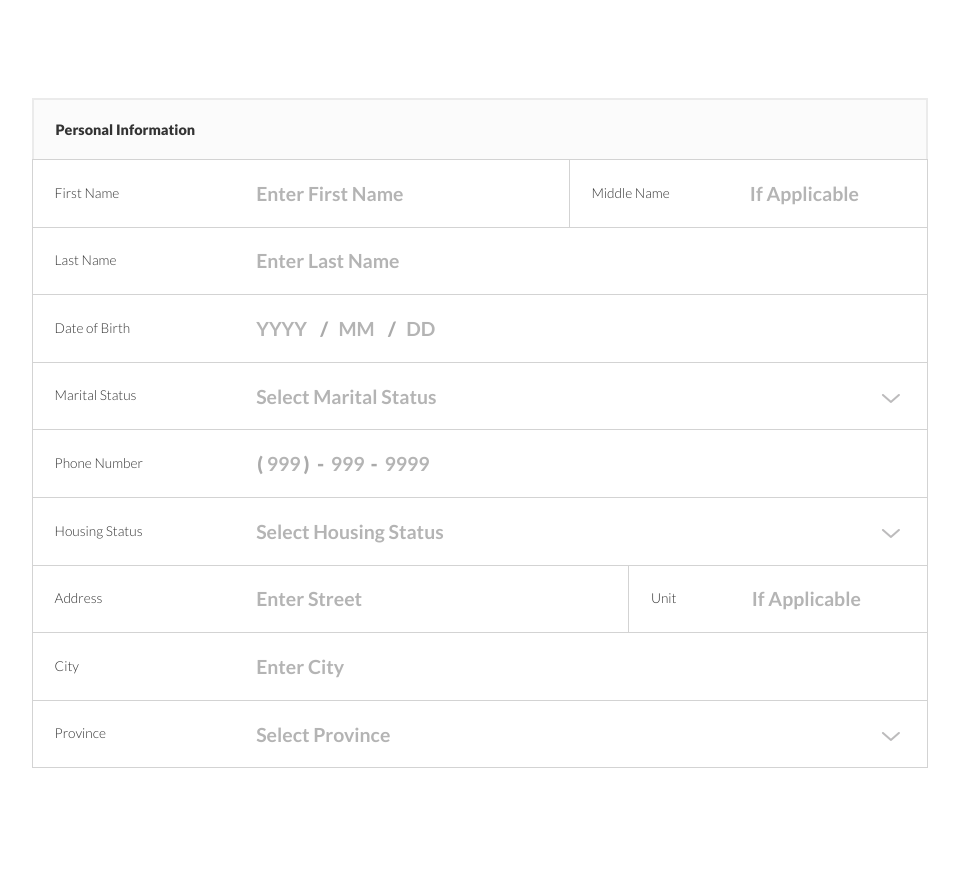
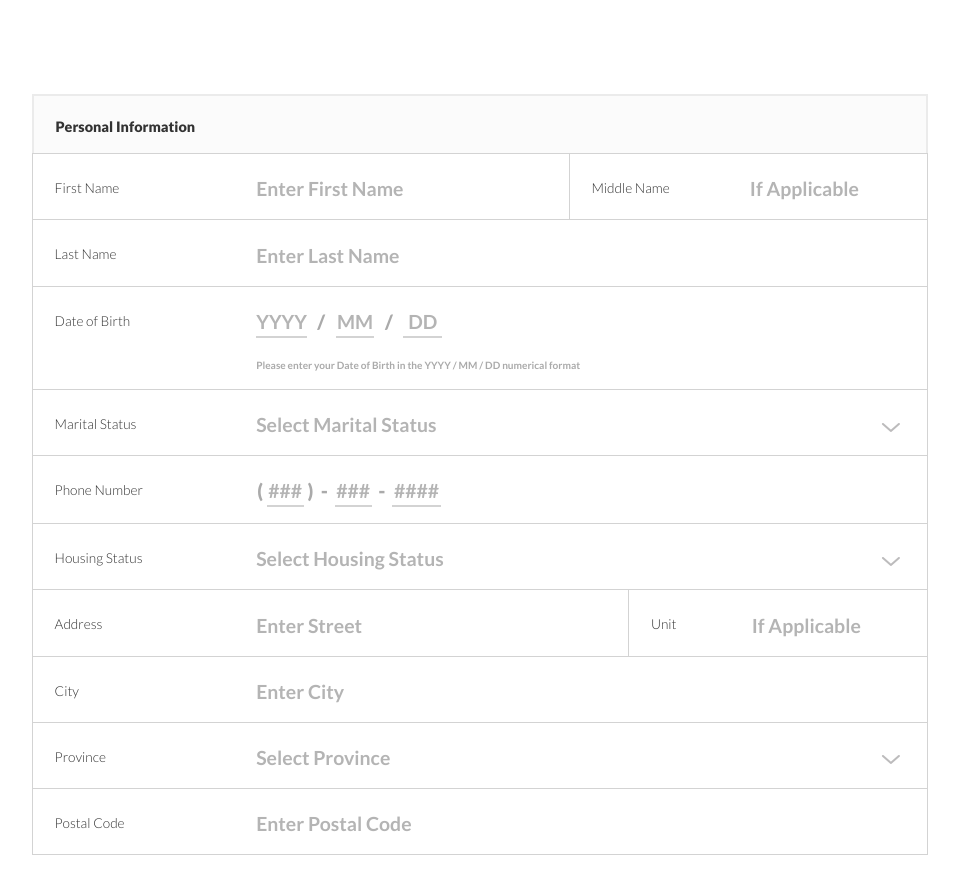
Before and after one commit to deadtype/account-signup, a plain HTML site: page index.html in a window 1280 px wide. Shown: the part 813-1706 px from the top of the page, without its empty margins (160-1119 px from the left). Before the commit the page ends 1682 px from the top, so only its background shows below. Drawn offline with Linux system fonts and the light colour scheme.

Commit message:
Improvements to multi input fields

```diff
--- a/index.html
+++ b/index.html
@@ -190,14 +190,17 @@
 
                             <div class='inputContainer '>
                                 <div class='inputFieldContainer'>
-                                    <input type='tel' id='dateOfBirthField-year' placeholder='YYYY'/>
+                                    <input type='tel' id='dateOfBirthField-year' maxlength="4"  placeholder='YYYY'/>
                                     <span class='MultiInputSeparator'>/</span>
-                                    <input type='tel' id='dateOfBirthField-month' placeholder='MM'/>
+                                    <input type='tel' id='dateOfBirthField-month' maxlength="2" placeholder='MM'/>
                                     <span class='MultiInputSeparator'>/</span>
-                                    <input type='tel' id='dateOfBirthField-date' placeholder='DD'/>
+                                    <input type='tel' id='dateOfBirthField-date' maxlength="2"  placeholder='DD'/>
                                 </div>
                                 <div class='label ie9Placeholder'>
-                                     Enter Date of Birth
+                                   Please enter your Date of Birth in the YYYY / MM / DD numerical format
+                                </div>
+                                 <div class='label helpInfo'>
+                                   Please enter your Date of Birth in the YYYY / MM / DD numerical format
                                 </div>
                                 <div class='label errorInfo'>
                                     Date of Birth is required
@@ -244,12 +247,12 @@
                             <div class='inputContainer '>
                                 <div class='inputFieldContainer'>
                                     <span class='phoneBracket'>(</span>
-                                    <input type='tel' id='phoneNumberField-areaCode' placeholder='999'/>
+                                    <input type='tel' id='phoneNumberField-areaCode' maxlength="3" placeholder='###'/>
                                     <span class='phoneBracket'>)</span>
                                     <span class='MultiInputSeparator'>-</span>
-                                    <input type='tel' id='phoneNumberField-firstThree' placeholder='999'/>
+                                    <input type='tel' id='phoneNumberField-firstThree' maxlength="3" placeholder='###'/>
                                     <span class='MultiInputSeparator'>-</span>
-                                    <input type='tel' id='phoneNumberField-lastFour' placeholder='9999'/>
+                                    <input type='tel' id='phoneNumberField-lastFour' maxlength="4" placeholder='####'/>
                                 </div>
                                 <div class='label ie9Placeholder'>
                                      Enter Phone Number
@@ -366,6 +369,26 @@
 
                         </div>
                     </div>
+                    <div class='formSection postalCodeField '>
+                        <div class='formSectionInner clearfix'>
+                            <div class='labelContainer'>
+                                <label for='postalCodeField'>Postal Code</label>
+                            </div>
+
+                            <div class='inputContainer '>
+                                <div class='inputFieldContainer'>
+                                    <input type='text' id='postalCodeField' placeholder='Enter Postal Code'/>
+                                </div>
+                                <div class='label ie9Placeholder'>
+                                     Enter Postal Code
+                                 </div>
+                                <div class='label errorInfo'>
+                                    City is required
+                                </div>
+                            </div>
+                        </div>
+                    </div>
+
                 </div>
 
                 <div class='contentSection PasswordSetUp'>
--- a/scss/formStyles/_formInput-Input.scss
+++ b/scss/formStyles/_formInput-Input.scss
@@ -2,12 +2,20 @@
 	display: inline-block;
 }
 
-.multiInput #dateOfBirthField-year, .multiInput #phoneNumberField-lastFour {
-	width: 2.75em;
+.multiInput input {
+	border-bottom: 2px solid lightgray;
+	text-align: center;
 }
 
+.multiInput #dateOfBirthField-year {
+	width: 2.6em;
+}
+
+.multiInput #phoneNumberField-lastFour {
+	width: 2.5em;
+}
 .multiInput #phoneNumberField-areaCode, .multiInput #phoneNumberField-firstThree {
-	width: 1.7em;
+	width: 1.9em;
 }
 
 .multiInput #dateOfBirthField-month, .multiInput #dateOfBirthField-date {
--- a/scss/formStyles/_formSection-M.scss
+++ b/scss/formStyles/_formSection-M.scss
@@ -18,7 +18,7 @@
 	}
 
 	.formSectionInner, .formSectionHeader .formSectionInner {
-		padding: 1.3em 1.5em 1.3em;
+		padding: 1.4em 1.5em 1.1em;
 	}
 
 	.error .errorInfo, .helpInfo {
```
Also changed, not shown: css/style.css.
